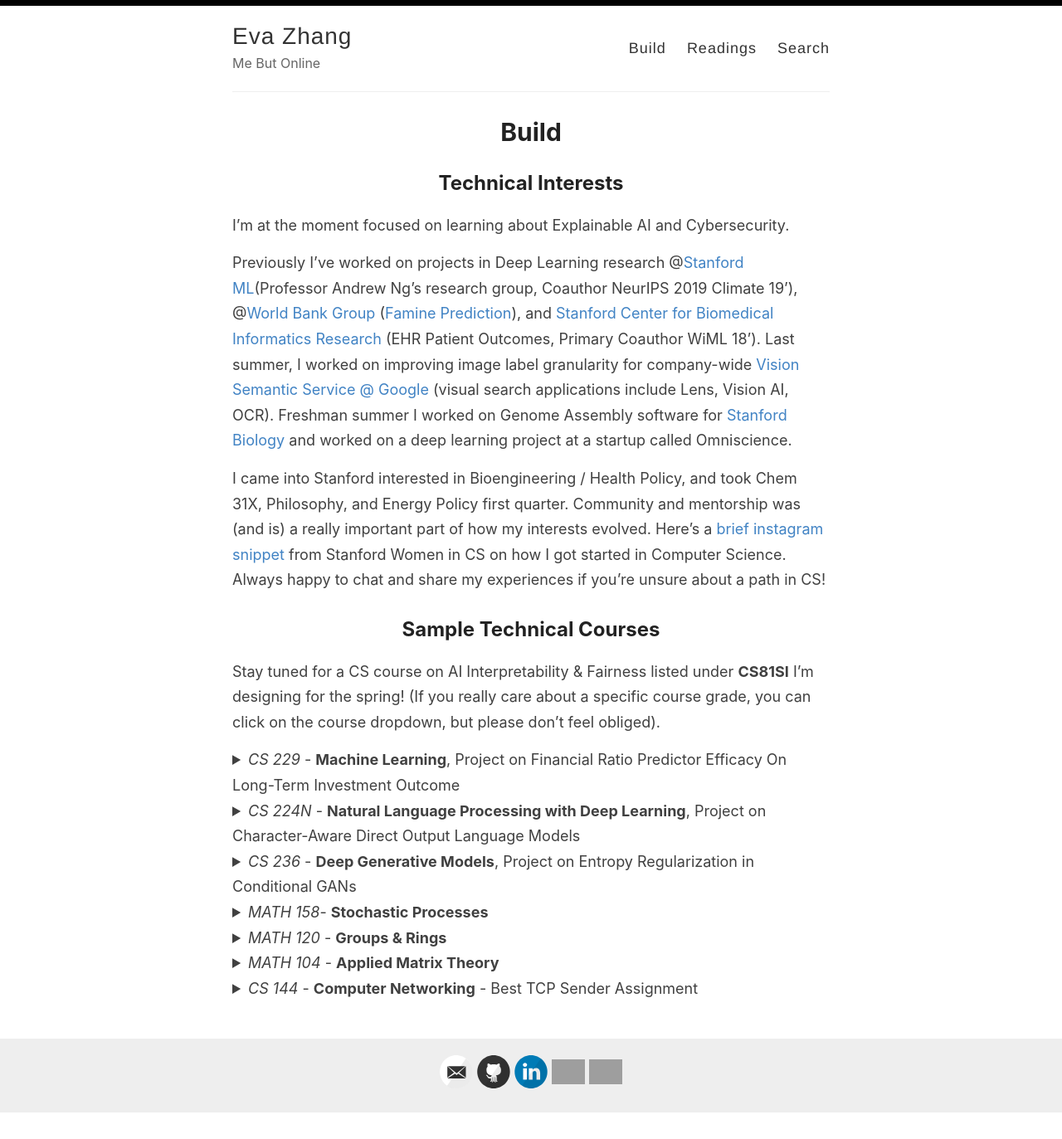
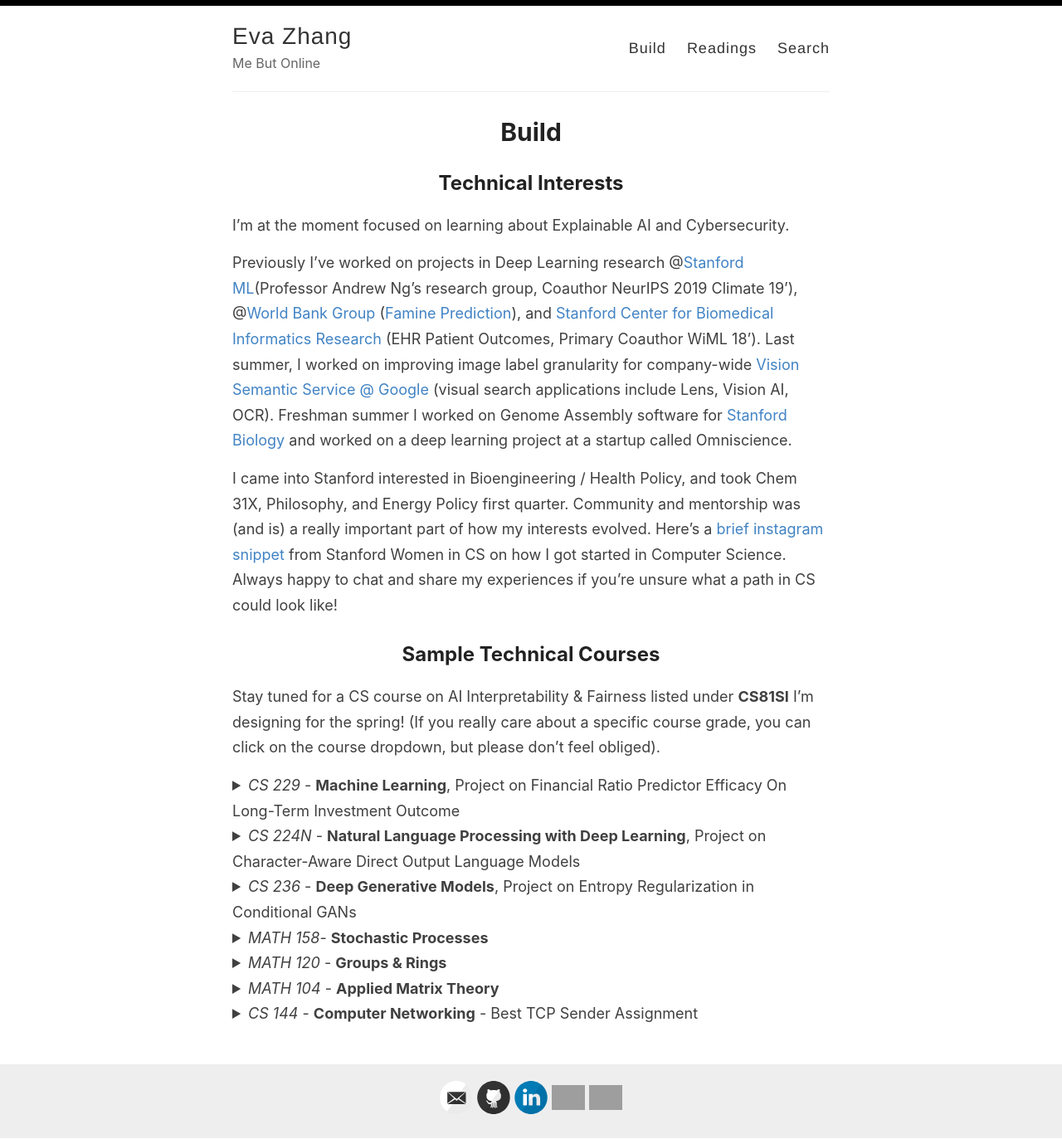
Before and after one commit to evazhang612/sokt-landing, a Jekyll site: the page built from _pages/technicals.md, in a window 1280 px wide. Shown: the whole page at 83% size. Built offline with Jekyll 4.4.1, drawn with Linux system fonts in a browser that asks for light colours; nearby versions of some CDN libraries; library files that are not in the unit come from our copies; before the commit the page ends 1342 px from its top, so only the background shows below that; grey boxes are pictures that could not be loaded.

```diff
--- a/_pages/technicals.md
+++ b/_pages/technicals.md
@@ -9,7 +9,7 @@
 
 Previously I've worked on projects in Deep Learning research @[Stanford ML](https://stanfordmlgroup.github.io/)(Professor Andrew Ng's research group, Coauthor NeurIPS 2019 Climate 19'), @[World Bank Group](https://www.worldbank.org/) ([Famine Prediction](https://www.worldbank.org/en/programs/famine-early-action-mechanism)), and [Stanford Center for Biomedical Informatics Research](https://bmir.stanford.edu/) (EHR Patient Outcomes, Primary Coauthor WiML 18'). Last summer, I worked on improving image label granularity for company-wide [Vision Semantic Service @ Google](https://images.google.com/) (visual search applications include Lens, Vision AI, OCR). Freshman summer I worked on Genome Assembly software for [Stanford Biology](https://www.morrisonlabatstanford.org/) and worked on a deep learning project at a startup called Omniscience.
 
-I came into Stanford interested in Bioengineering / Health Policy, and took Chem 31X, Philosophy, and Energy Policy first quarter. Community and mentorship was (and is) a really important part of how my interests evolved. Here's a [brief instagram snippet](https://www.instagram.com/p/B7kewSMh4MH/) from Stanford Women in CS on how I got started in Computer Science. Always happy to chat and share my experiences if you're unsure about a path in CS!
+I came into Stanford interested in Bioengineering / Health Policy, and took Chem 31X, Philosophy, and Energy Policy first quarter. Community and mentorship was (and is) a really important part of how my interests evolved. Here's a [brief instagram snippet](https://www.instagram.com/p/B7kewSMh4MH/) from Stanford Women in CS on how I got started in Computer Science. Always happy to chat and share my experiences if you're unsure what a path in CS could look like!
 
 ## Sample Technical Courses
 Stay tuned for a CS course on AI Interpretability & Fairness listed under **CS81SI** I'm designing for the spring! (If you really care about a specific course grade, you can click on the course dropdown, but please don't feel obliged).
```
